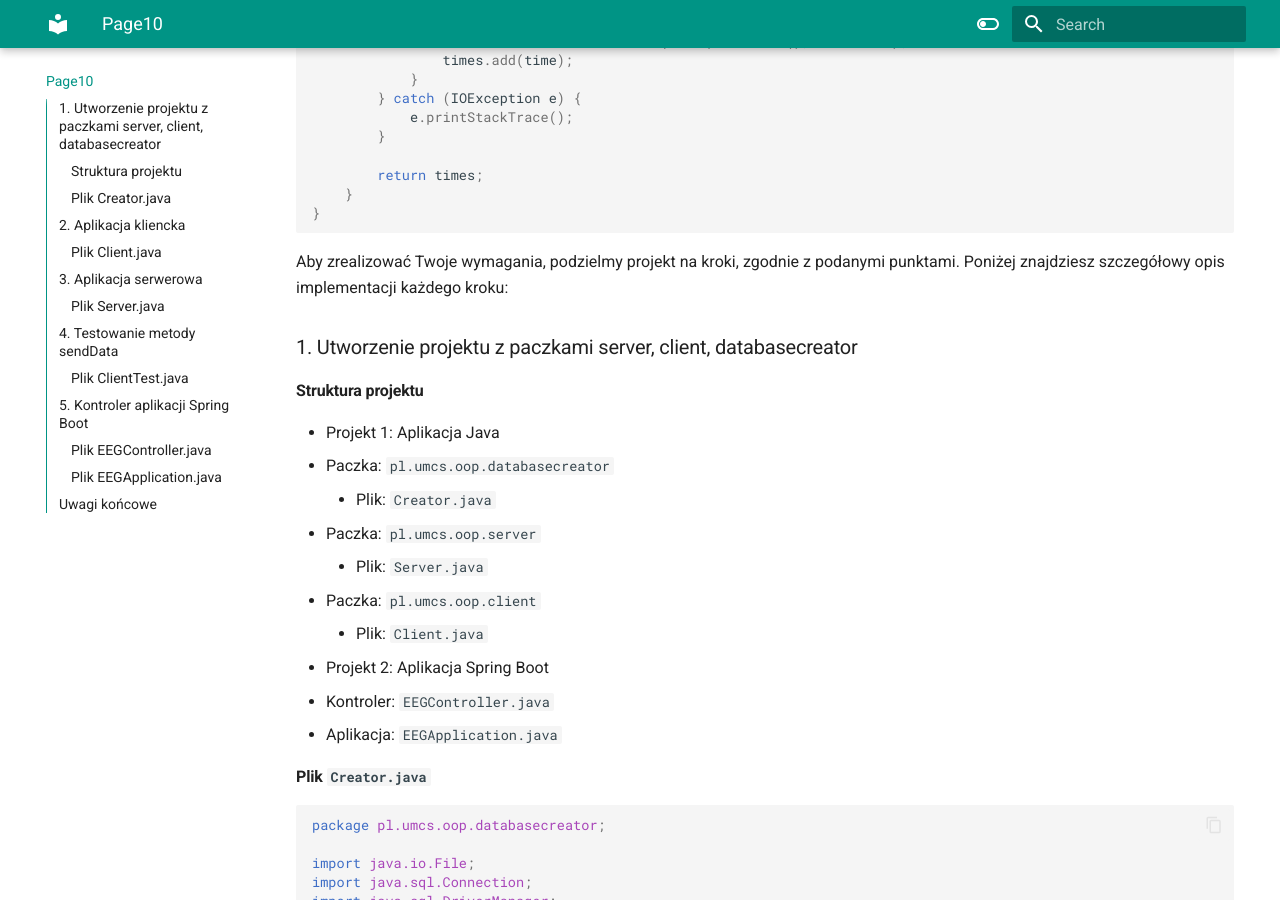
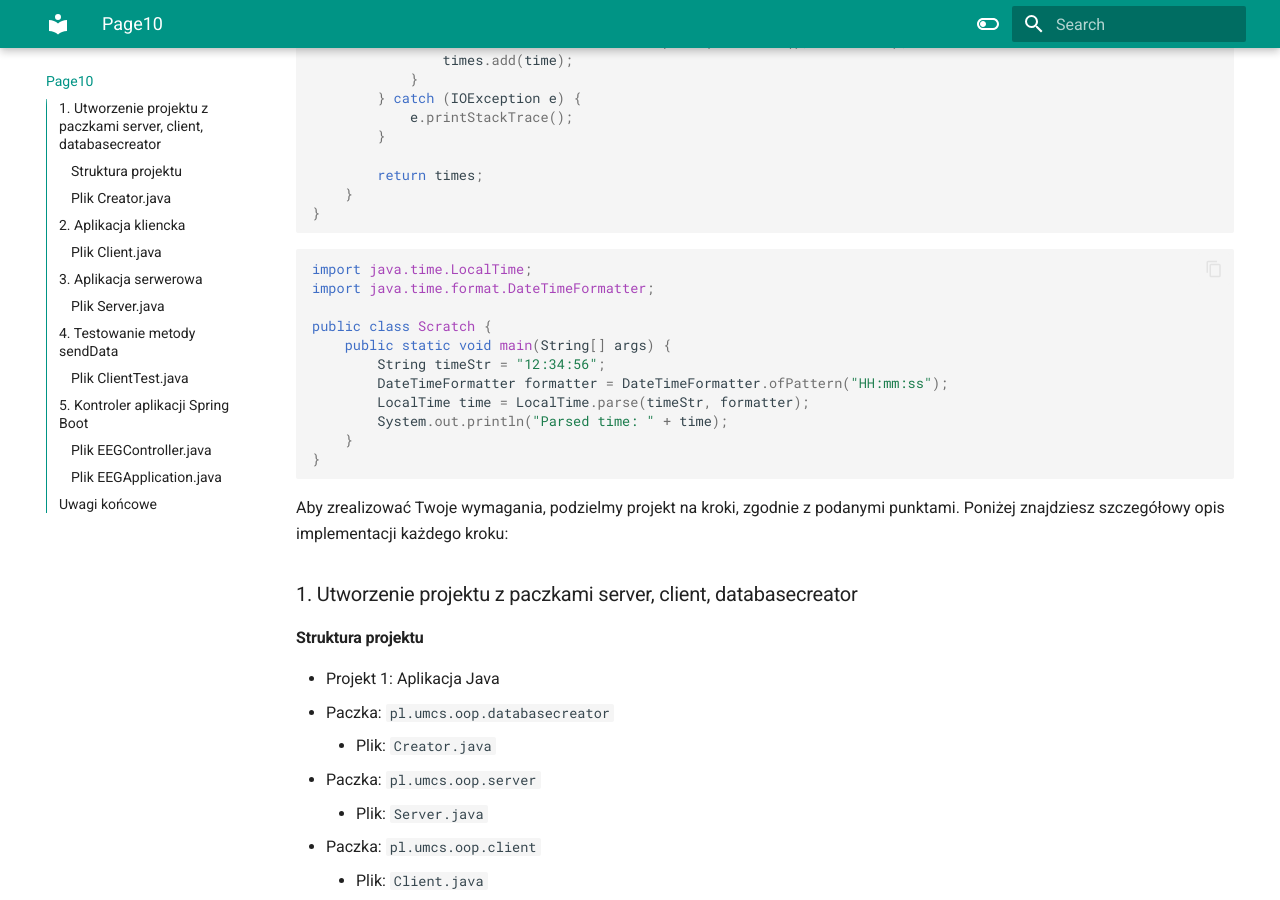
Before and after one commit to alezab/alezab.github.io, an MkDocs documentation site: the page built from docs/page10.md, in a window 1280 px wide and 900 px high, scrolled down 898 px. Built offline with MkDocs 1.6.1 and Material for MkDocs 9.7.7, drawn with Linux system fonts in a browser that asks for light colours.

Commit message:
Update page10.md

````diff
--- a/docs/page10.md
+++ b/docs/page10.md
@@ -43,6 +43,21 @@ public class CsvTimeReader {
         }
 
         return times;
+    }
+}
+
+```
+
+```java
+import java.time.LocalTime;
+import java.time.format.DateTimeFormatter;
+
+public class Scratch {
+    public static void main(String[] args) {
+        String timeStr = "12:34:56";
+        DateTimeFormatter formatter = DateTimeFormatter.ofPattern("HH:mm:ss");
+        LocalTime time = LocalTime.parse(timeStr, formatter);
+        System.out.println("Parsed time: " + time);
     }
 }
 
````
